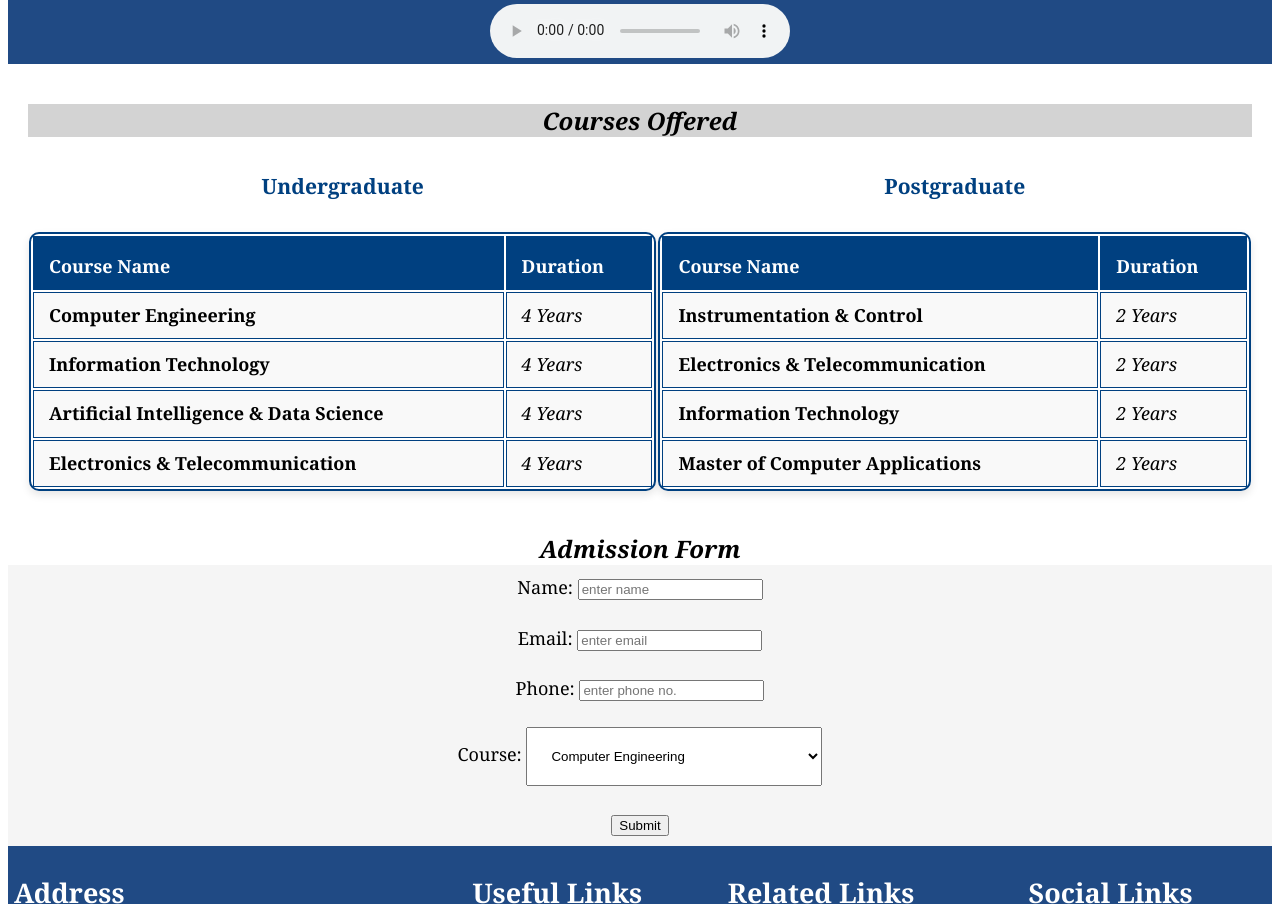
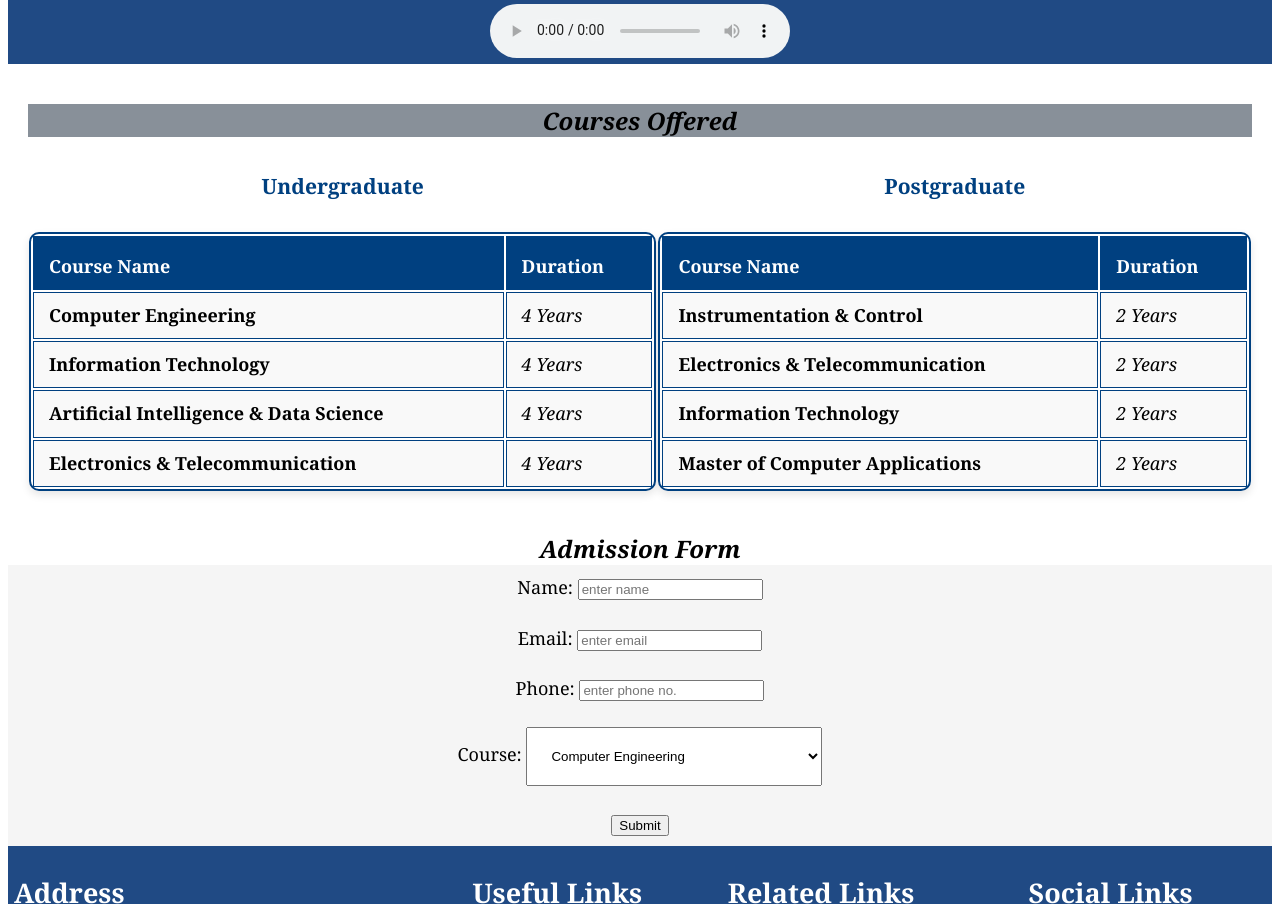
Before and after one commit to Ansh476/CSS1IP, a plain HTML site: page index.html in a window 1280 px wide. Shown: the part 955-1859 px from the top of the page. Drawn offline with Linux system fonts and the light colour scheme.

Commit message:
Update styles.css

```diff
--- a/styles.css
+++ b/styles.css
@@ -32,7 +32,7 @@ body {
 
 #course h2 {
     font-size: 24px;
-    background-color:lightgrey;
+    background-color:#889099;
     margin-bottom: 2px;
 }
 
```
